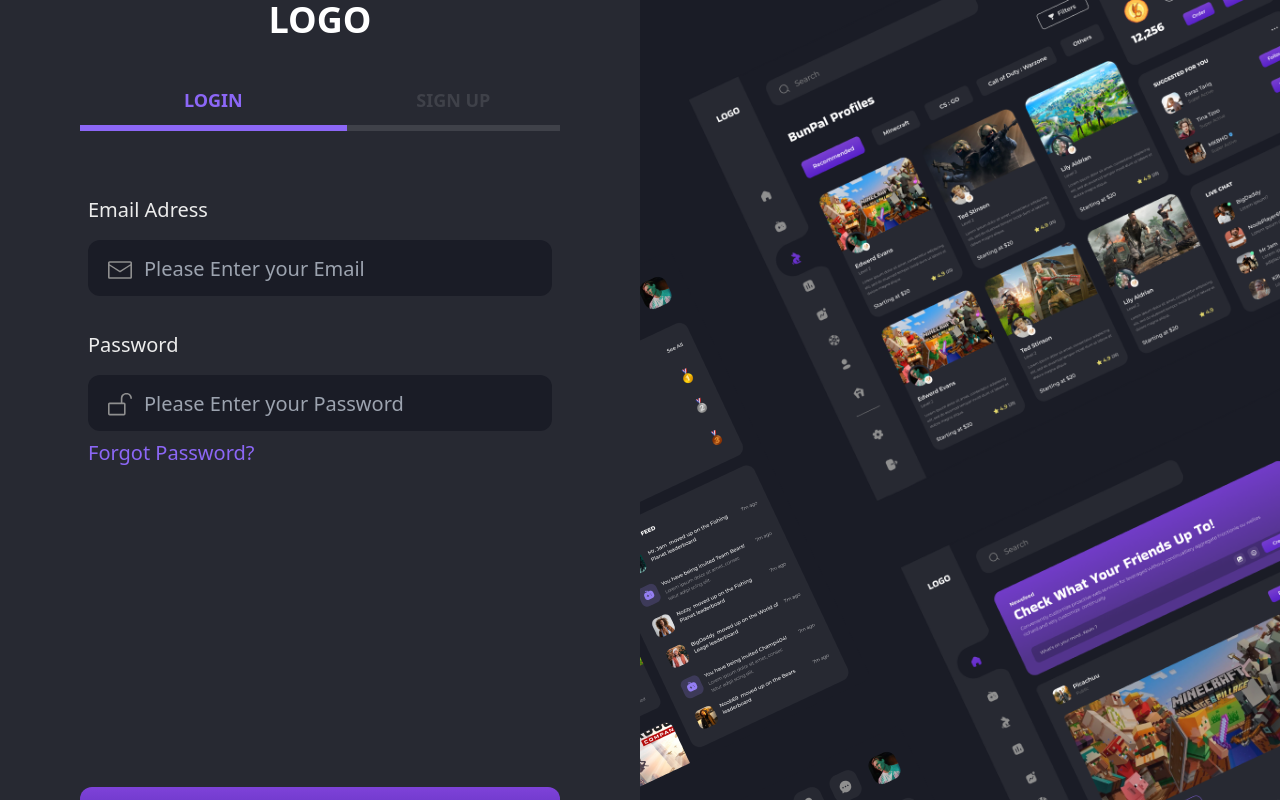
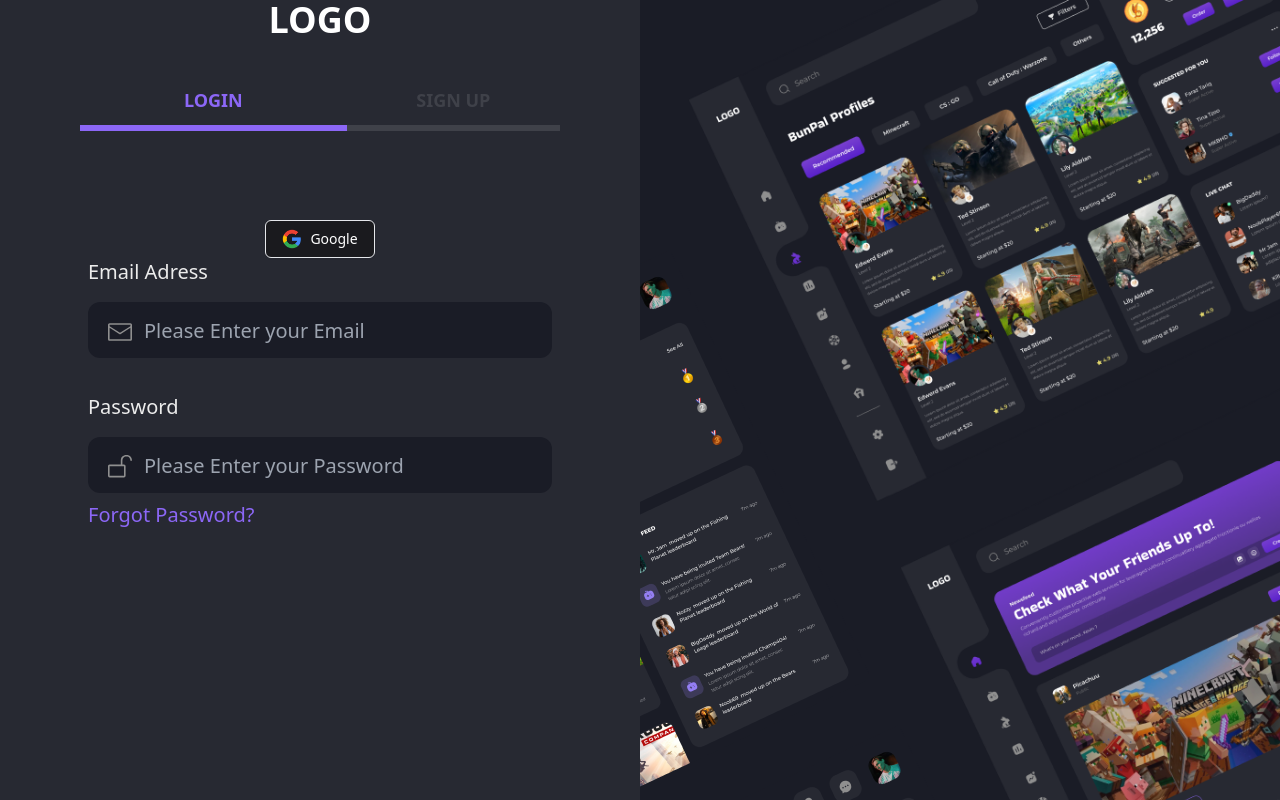
Before and after one commit to MathQuente/lib-front-end, a React (Vite) app: page /auth in a window 1280 px wide. Shown: the top 800 px of the page. Built offline with nearby package versions, Linux system fonts and the light colour scheme.

Commit message:
feat: implemente google 0auth2

```diff
--- a/src/components/formLogin.tsx
+++ b/src/components/formLogin.tsx
@@ -6,8 +6,11 @@ import { useContext } from 'react'
 import { AuthContext } from '../contexts/auth/authContext'
 import { useNavigate } from 'react-router-dom'
 import { RxEnvelopeClosed, RxLockOpen2 } from 'react-icons/rx'
+import logoGoogle from '../assets/Google__G__logo.svg.png'
 
 export function FormLogin() {
+  const GOOGLE_AUTH_URL = 'http://localhost:3333/auth/google'
+
   const auth = useContext(AuthContext)
   const navigate = useNavigate()
 
@@ -22,6 +25,7 @@ export function FormLogin() {
 
   async function loginHandleSubmit(data: loginForm) {
     const success = await auth.login(data.email, data.password)
+
     if (success) {
       const redirectTo = localStorage.getItem('redirectAfterLogin') || '/'
       navigate(redirectTo, { replace: true })
@@ -36,6 +40,16 @@ export function FormLogin() {
     >
       <div className="px-2 w-full flex flex-col pt-[66px] nesthub:pt-8 asus:pt-4 flex-grow">
         <div>
+          <div className="mt-6 flex justify-center">
+            <a
+              href={GOOGLE_AUTH_URL}
+              className="inline-flex items-center px-4 py-2 border rounded-md shadow-sm text-sm font-medium
+                     bg-[#1a1a1e] hover:bg-[#1a1a1e] text-white"
+            >
+              <img src={logoGoogle} alt="Google" className="h-5 w-5 mr-2" />
+              Google
+            </a>
+          </div>
           <label htmlFor="email" className="relative block text-[#ECECEC]">
             <p className="mb-4 text-base md:text-xl text-[#ECECEC] font-medium">
               Email Adress
@@ -84,12 +98,12 @@ export function FormLogin() {
               className={`bg-[#1A1C26] text-[#8F8F8F] rounded-xl block w-full sm:w-full md:w-full lg:w-full xl:w-full 2xl:w-full text-sm md:text-xl
                p-2.5 pl-12 h-14 md:pl-14
             ${
-              errorsLogin.email
+              errorsLogin.password
                 ? 'border-2 border-red-500 focus:outline-none'
                 : 'border-transparent'
             }
             ${
-              !errorsLogin.email
+              !errorsLogin.password
                 ? 'focus:outline-none focus:ring-2 focus:ring-purple-600 focus:border-transparent'
                 : ''
             }`}
```
Also changed, not shown: src/assets/Google__G__logo.svg.png (added).
